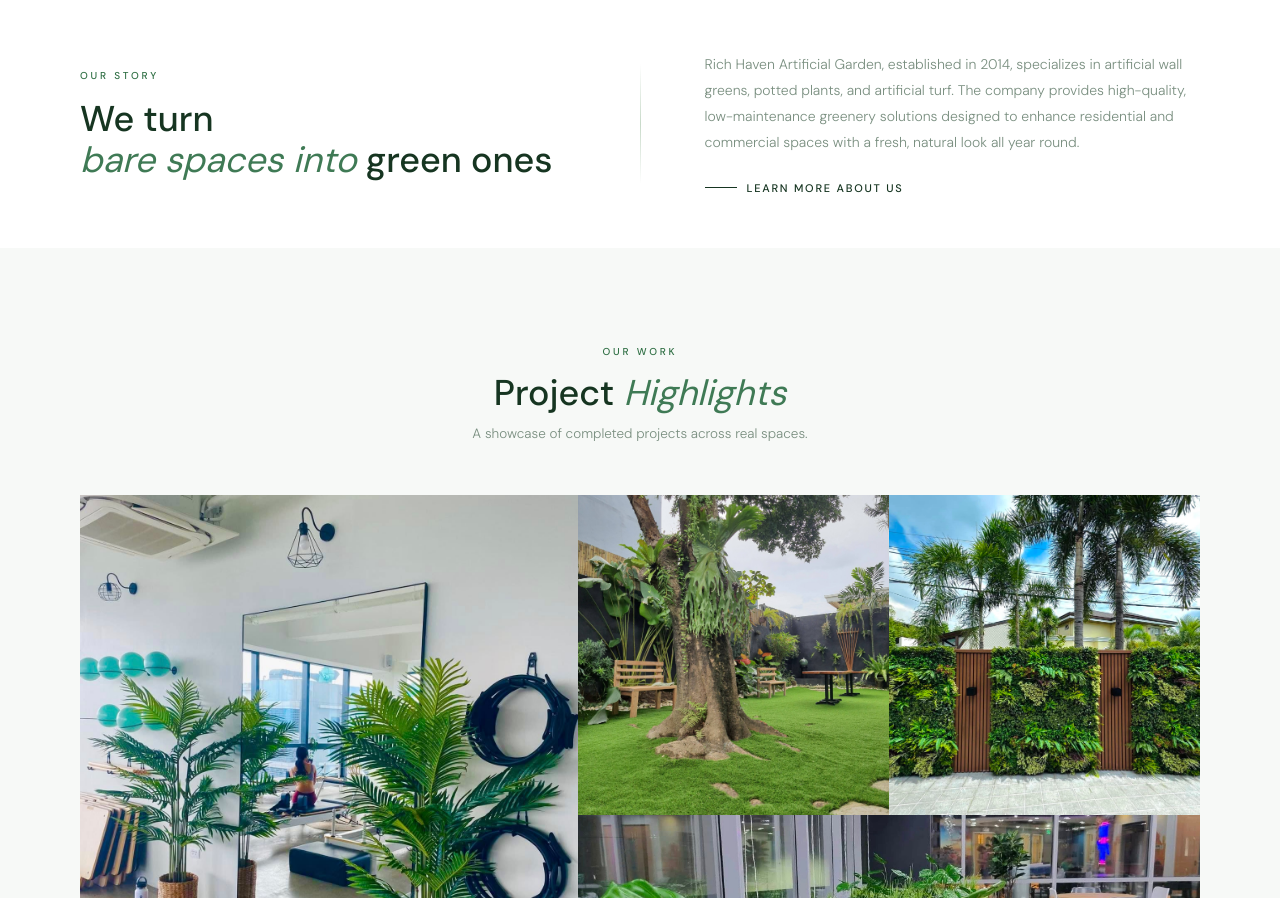
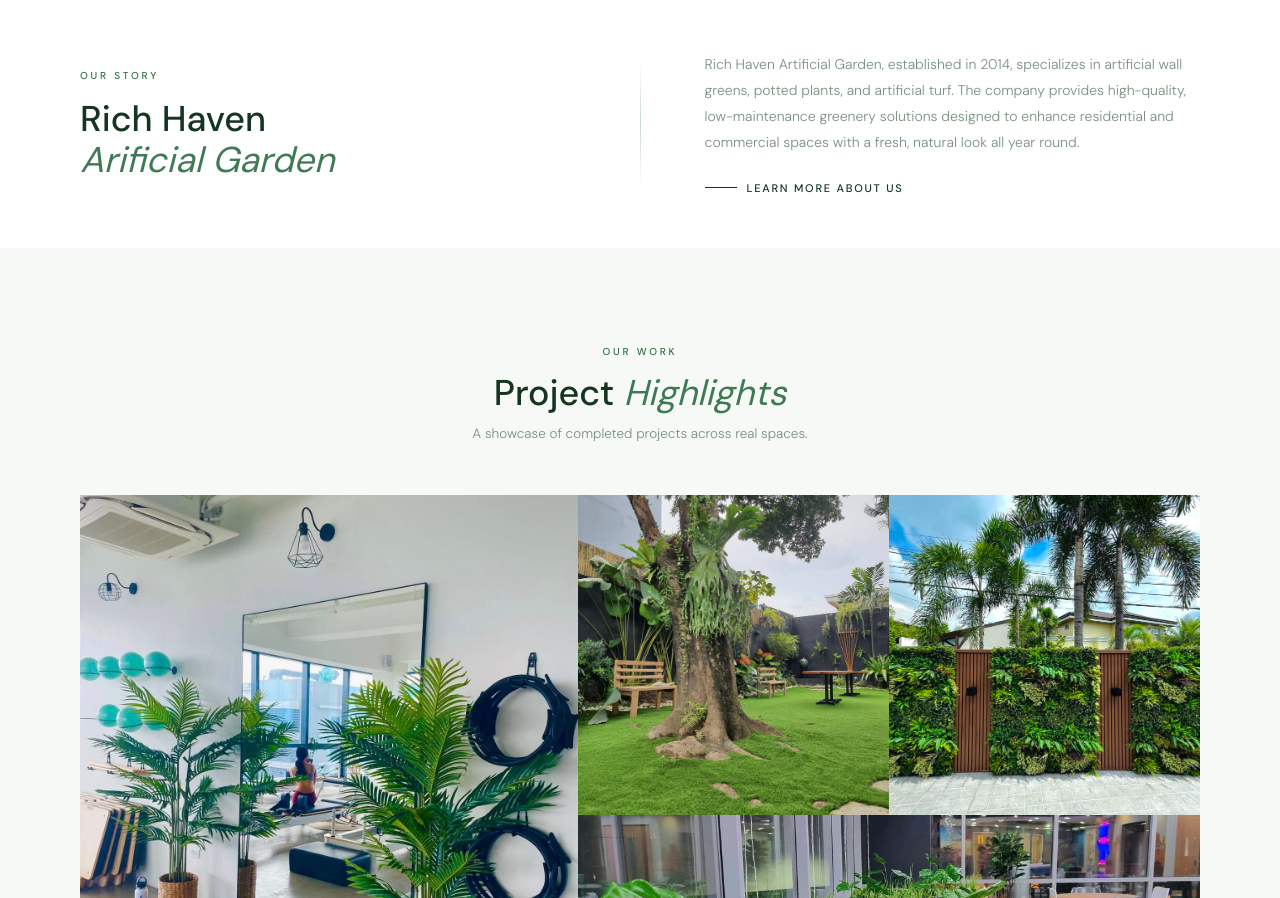
Before and after one commit to alexismierah/practice, a Next.js app in the folder rhe/: page / in a window 1280 px wide. Shown: the part 880-1778 px from the top of the page. Built offline with nearby package versions, Linux system fonts and the light colour scheme; a web font is replaced by a local one.

Commit message:
Update page.tsx

```diff
--- a/rhe/src/app/page.tsx
+++ b/rhe/src/app/page.tsx
@@ -1086,7 +1086,7 @@ export default function Home() {
         <div className="intro-strip-left">
           <span className="intro-strip-label">Our Story</span>
           <h2 className="intro-strip-heading">
-            We turn <em><br />bare spaces into</em> green ones
+            Rich Haven <em><br />Arificial Garden</em>
           </h2>
         </div>
         <div className="intro-strip-divider" aria-hidden="true" />
```
